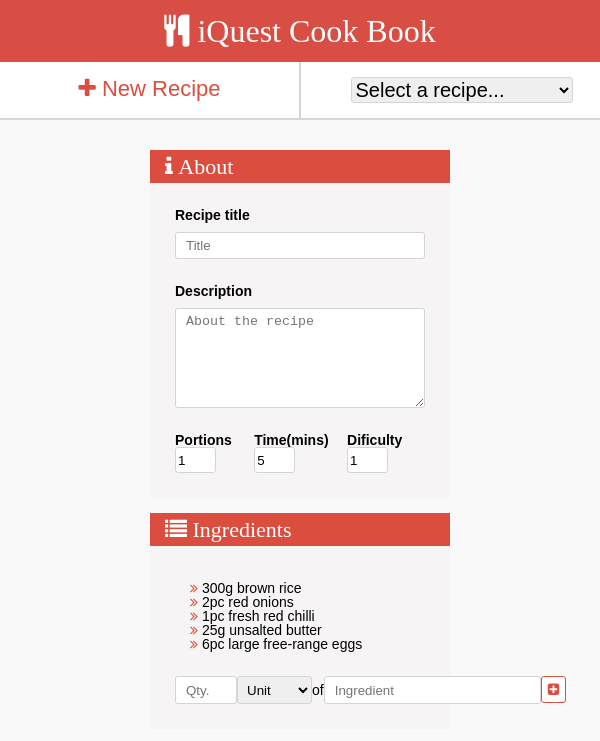
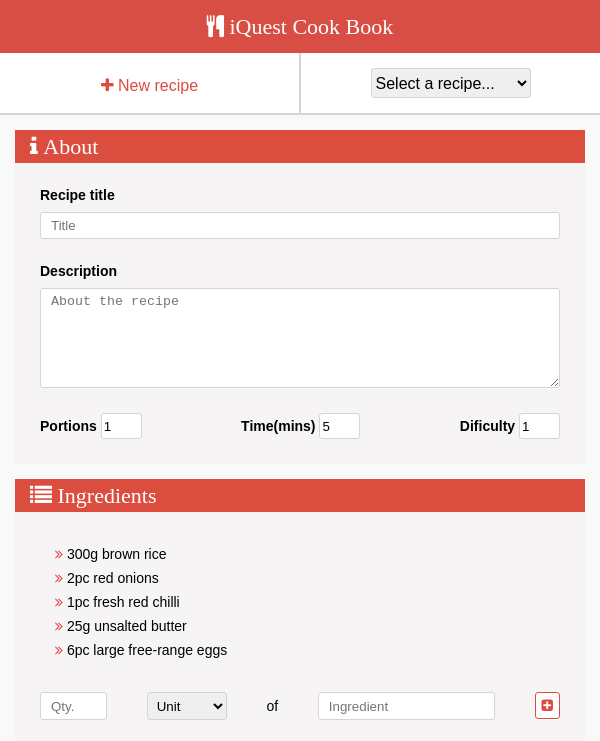
Before and after one commit to andreeadumitru96/cook-book-html-css, a plain HTML site: page index.html in a window 600 px wide. Shown: the top 741 px of the page. Drawn offline with Linux system fonts and the light colour scheme.

Commit message:
media queries added for 500px + line-height

```diff
--- a/index.html
+++ b/index.html
@@ -21,7 +21,7 @@
             <div class="form-new-recipe">
                 <h2>
                     <i class="fa fa-plus"></i>
-                    New Recipe
+                    New recipe
                 </h2>
             </div>
             <div class="form-select-recipe">
--- a/style.css
+++ b/style.css
@@ -108,7 +108,7 @@ body {
 .main {
     width: 50%;
     margin: auto;
-    padding: 15px 0px 15px 0px;
+    padding: 0px 0px 15px 0px;
 }
 
 .main__standard-section-title--red {
@@ -176,6 +176,7 @@ body {
 
 .main__ingredients .ingredients-list li {
     padding-left: 15px;
+    padding-bottom: 10px;
 }
 
 .main__ingredients .ingredients-list li i {
@@ -242,6 +243,7 @@ body {
 
 .main__steps .steps-list ol li {
     padding-bottom: 15px;
+    line-height: 1.5;
 }
 
 .main__steps .steps-add-button button {
@@ -365,3 +367,49 @@ body {
         width: 100%;
     }
 }
+
+/* 500px */
+
+@media only screen and (min-width: 500px) and (max-width: 699px) {
+    .main {
+        width: 95%;
+    }
+
+    .header .header__title {
+        font-size: 22px;
+    }
+
+    .header .form-new-recipe, .header .form-select-recipe {
+        font-size: 16px;
+    }
+
+    .header .form-select-recipe-picker {
+        width: 160px;
+    }
+
+    .header .form-select-recipe-picker > select {
+        font-size: 16px;
+        width: 100%;
+        height: 30px;
+    }
+
+    .header .form-new-recipe {
+        padding-top: 24px;
+    }
+
+    .main__ingredients .ingredients-form-quantity input {
+        width: 55px;
+    }
+
+    .main__ingredients .ingredients-form-unit select {
+        width: 80px;
+    }
+
+    .main__ingredients .ingredients-form-ingredient-type input {
+        width: 160px;
+    }
+
+    .footer {
+        width: 95%;
+    }
+}
```
